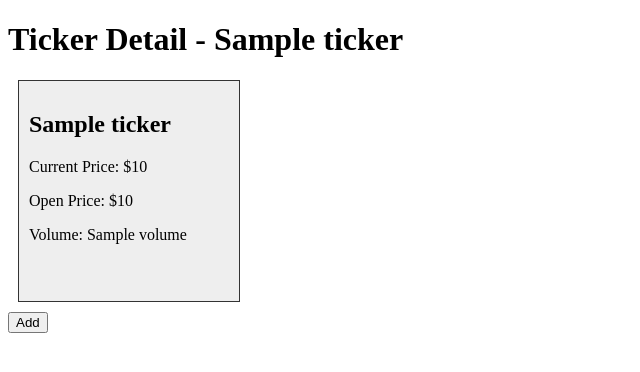
After one commit to TDKien20020200/RT_stock_info_in_Python, a Flask app: template Current/templates/ticker_detail.html in a window 1280 px wide. The commit adds this page. Shown: the top 372 px of the page, without its empty margins (0-640 px from the left). Run offline with Flask 3, Linux system fonts and the light colour scheme; the template is opened without the code that fills it: most values are stand-ins (such as "Sample title", 1, 10 or a date in 2020).

Commit message:
ticker-detail

```diff
--- a/Current/app.py
+++ b/Current/app.py
@@ -3,10 +3,19 @@ from flask import request, render_template, jsonify, Flask
 
 app = Flask(__name__, template_folder='templates')
 
-
 @app.route('/')
 def index():
     return render_template('index.html')
+
+@app.route('/ticker/<ticker>')
+def ticker_detail(ticker):
+    # Retrieve the current stock data for the ticker
+    data = yf.Ticker(ticker).history(period='1d')
+    current_price = data.iloc[-1].Close
+    open_price = data.iloc[-1].Open
+    volume = data.iloc[-1].Volume
+
+    return render_template('ticker_detail.html', ticker=ticker, current_price=current_price, open_price=open_price, volume=volume)
 
 @app.route('/get_stock_data', methods=['POST'])
 def get_stock_data():
--- /dev/null
+++ b/Current/static/script_detail.js
@@ -0,0 +1,3 @@
+function doSomethingWithTicker(ticker) {
+    console.log("Ticker:", ticker);
+}
--- a/Current/templates/index.html
+++ b/Current/templates/index.html
@@ -2,7 +2,7 @@
 <html lang="en">
 <head>
     <meta charset="UTF-8">
-    <title>Stoick Price Tracker</title>
+    <title>Stock Price Tracker</title>
     <link rel="stylesheet" href="{{ url_for('static', filename='style.css') }}">
     <script src="https://code.jquery.com/jquery-3.6.0.min.js"></script>
     <script src="{{ url_for('static', filename='script.js') }}"></script>
--- /dev/null
+++ b/Current/templates/ticker_detail.html
@@ -0,0 +1,48 @@
+<!-- templates/ticker_detail.html -->
+<!DOCTYPE html>
+<html>
+<head>
+    <title>Ticker Detail - {{ ticker }}</title>
+    <link rel="stylesheet" href="{{ url_for('static', filename='style.css') }}">
+    <script src="https://code.jquery.com/jquery-3.6.0.min.js"></script>
+    <script src="{{ url_for('static', filename='script_detail.js') }}"></script>
+</head>
+<body>
+    <h1>Ticker Detail - {{ ticker }}</h1>
+
+    <div class="stock-box">
+        <h2>{{ ticker }}</h2>
+        <p>Current Price: ${{ current_price }}</p>
+        <p>Open Price: ${{ open_price }}</p>
+        <p>Volume: {{ volume }}</p>
+    </div>
+    <form id="ticker_detail">
+        <button type="submit">Add</button>
+        <div id="detail">
+
+        </div>
+
+    </form>
+
+    <script>
+        var ticker = '{{ ticker }}';
+        // Use the ticker value in your JavaScript code
+        doSomethingWithTicker(ticker);
+        function showMeTheTickerName(ticker) {
+            $('#detail').append(`
+                <div class="stock-box">
+                    <h2>${ticker}</h2>
+                </div>
+            `);
+        }
+
+        $(document).ready(function () {
+            $('#ticker_detail').submit(function(e) {
+                showMeTheTickerName(ticker)
+            })
+        }, 10000)
+    </script>
+
+
+</body>
+</html>
```
Also changed, not shown: Current/static/script.js (+15 -2 lines), 3 other files.
